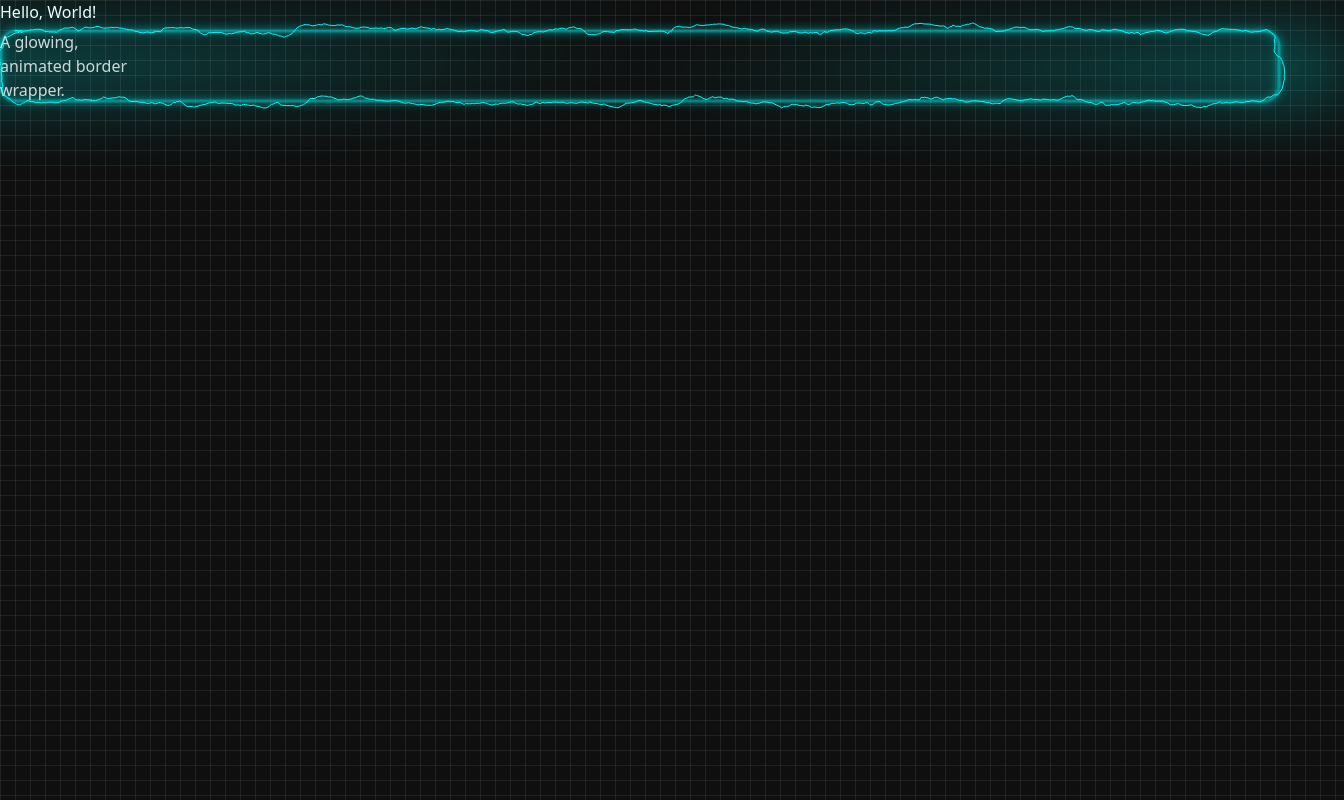
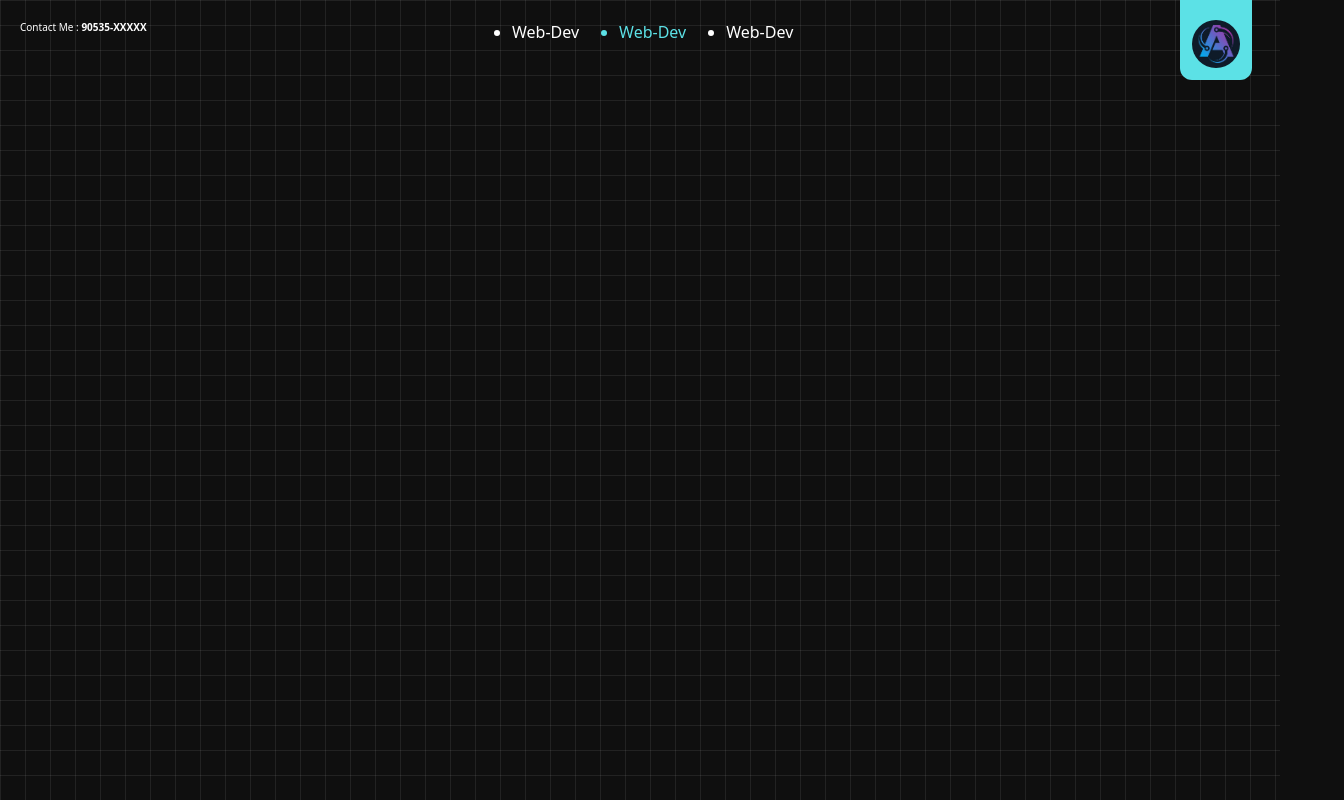
Before and after one commit to SamMegh/Portfolio_2nd, a React (Vite) app: page / in a window 1280 px wide. Shown: the whole page, 1344 px wide, since content can reach past the window. Built offline with nearby package versions, Linux system fonts and the light colour scheme.

Commit message:
top side section is added

```diff
--- a/src/App.jsx
+++ b/src/App.jsx
@@ -1,25 +1,16 @@
-import ElectricBorder from "./components/card"
-import SplashCursor from "./components/cursor2"
+import SplashCursor from "./components/cursor"
+import UpperSection from "./components/upperSection"
 
 function App() {
 
 
   return (
     <div>
-      <h1>Hello, World!</h1>
-      <SplashCursor />
-   <ElectricBorder
-  color="#00ffff"
-  speed={1}
-  chaos={0.1}
-  borderRadius={16}
->
-  <div>
-    <p style={{ margin: '6px 0 0', width: "10vw", opacity: 0.8 }}>
-      A glowing, animated border wrapper.
-    </p>
-  </div>
-</ElectricBorder>
+      {/* <SplashCursor /> */}
+
+
+      <UpperSection />
+
     </div>
   )
 }
--- a/src/components/cursor2.jsx
+++ /dev/null
@@ -1,11 +0,0 @@
-import React from 'react'
-
-function SplashCursor() {
-  return (
-    <div>
-
-    </div>
-  )
-}
-
-export default SplashCursor
--- /dev/null
+++ b/src/components/upperSection.jsx
@@ -0,0 +1,39 @@
+function UpperSection() {
+  return (
+    <div className="w-full ">
+        <section className="w-full flex justify-between ">
+        {/* contact and three heading */}
+      <div className="w-[80%] p-5 flex">
+        {/* contact section */}
+        <section className="w-1/2">
+          <div>
+            <p className="text-[10px] select-none">
+              Contact Me : <span className="font-bold select-all">90535-XXXXX</span>
+            </p>
+          </div>
+        </section>
+        {/* three heading of me */}
+        <section className="w-1/2 ">
+          <div>
+            <ul className="flex gap-10 list-disc justify-start">
+              <li>Web-Dev</li>
+              <li className="text-[#5ce1e6]">Web-Dev</li>
+              <li>Web-Dev</li>
+            </ul>
+          </div>
+        </section>
+      </div>
+      <div>
+        {/* logo section */}
+        <div className=" w-20 mr-5 relative">
+          <div className=" font-bold w-[90%] h-20 pb-3 rounded-b-xl absolute bg-[#5ce1e6] flex flex-col justify-end items-center ">
+            <img className="rounded-full w-12" src="/logo.jpg" alt="Logo" />
+          </div>
+        </div>
+      </div>
+      </section>
+    </div>
+  );
+}
+
+export default UpperSection;
--- a/src/index.css
+++ b/src/index.css
@@ -1,9 +1,5 @@
 @import "tailwindcss";
 
-*{
-  margin: 0;
-  padding: 0;
-}
 /* graph structure */
 body{
   min-height: 100vh;
@@ -13,22 +9,5 @@ body{
   linear-gradient(rgba(255, 255, 255, 0.08) 1px, transparent 1px),
   linear-gradient(90deg,rgba(255, 255, 255, 0.08) 1px, transparent 1px)
   ;
-  background-size: 15px 15px;
+  background-size: 25px 25px;
 }
-
-.cursor-effect{
-  position: fixed;
-  width: 10px;
-  height: 10px;
-  background: radial-gradient(circle,gold,transparent);
-  border-radius: 50%;
-  pointer-events: none;
-  animation: pop 0.8s ease forwards;
-}
-
-@keyframes pop {
- to {
-  transform: scale(0);
-  opacity: 0;
- }
-}
```
Also changed, not shown: public/logo.jpg (added).
